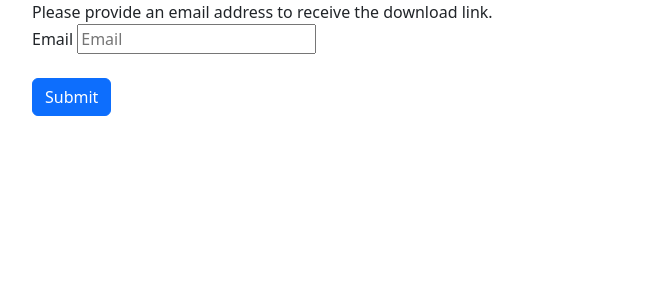
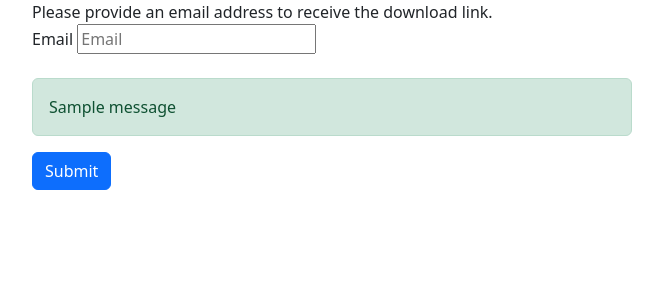
Before and after one commit to dawiedotcom/CRESHMap, a Flask app: page /download in a window 1280 px wide. Shown: the part 56-356 px from the top of the page, without its empty margins (308-971 px from the left). Run offline with Flask 3, Linux system fonts and the light colour scheme; one stand-in notice (Sample message) is shown; parts of the project's set-up code (start-up, migrations or seed data) failed here and were passed over.

Commit message:
Add flash messages for the download tab

```diff
--- a/CRESHMap/templates/download.html
+++ b/CRESHMap/templates/download.html
@@ -12,6 +12,20 @@
                 <input type="text" name="email" placeholder="Email" />
             </div>
             <br>
+            {% with messages = get_flashed_messages(with_categories=true) %}
+              {% if messages %}
+                {% for category, message in messages %}
+                  {% if category == 'message' %}
+                    <div class="alert alert-warning" role="alert">
+                  {% else %}
+                    <div class="alert alert-{{ category }}" role="alert">
+                  {% endif %}
+                  {{ message }}
+                </div>
+                {% endfor %}
+              {% endif %}
+            {% endwith %}
+
             <button class="btn btn-primary" type="submit">Submit</button>
         </form>
     </div>
```
